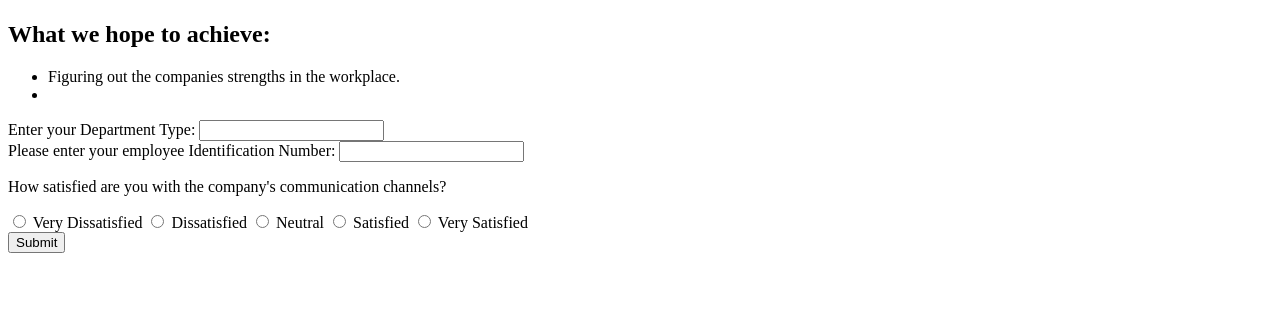
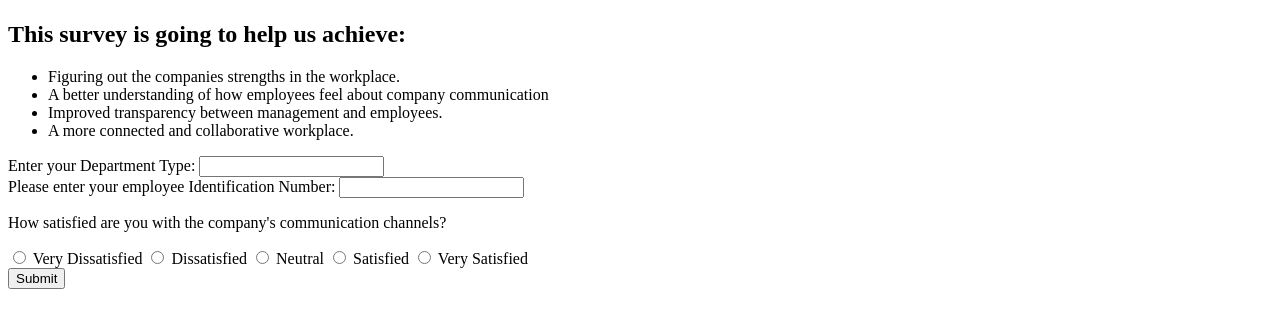
Before and after one commit to JulianG1525/SignUpForm, a plain HTML site: page index.html in a window 1280 px wide. Shown: the part 451-778 px from the top of the page. Drawn offline with Linux system fonts and the light colour scheme.

Commit message:
Update index.html

```diff
--- a/index.html
+++ b/index.html
@@ -14,10 +14,12 @@
     <p>Please answer each question honestly.</p>
     <img src="https://dotyumzonirqv.cloudfront.net/publish/wp-content/uploads/2024/10/embedded219060281-1920x1080.jpg" alt="">
 
-    <h2>What we hope to achieve:</h2>
+    <h2>This survey is going to help us achieve:</h2>
     <ul>
         <li>Figuring out the companies strengths in the workplace.</li>
-        <li></li>
+        <li>A better understanding of how employees feel about company communication</li>
+        <li>Improved transparency between management and employees.</li>
+        <li>A more connected and collaborative workplace.</li>
     </ul>
 
     <form
```
